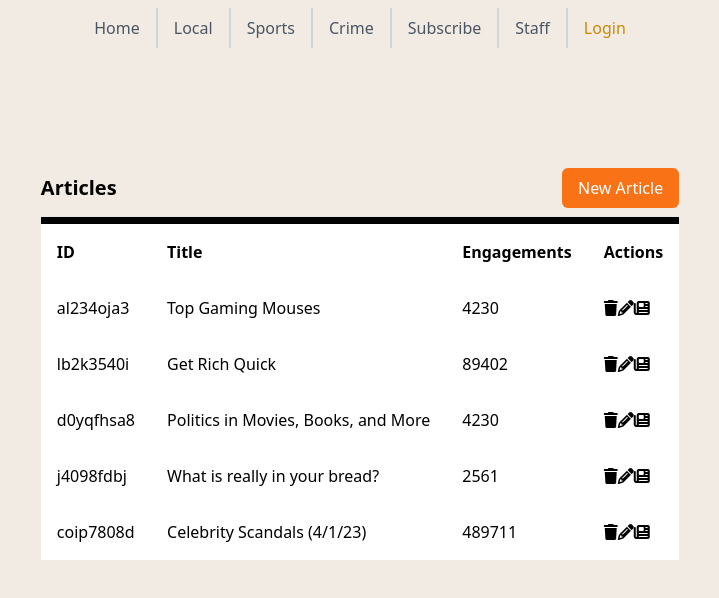
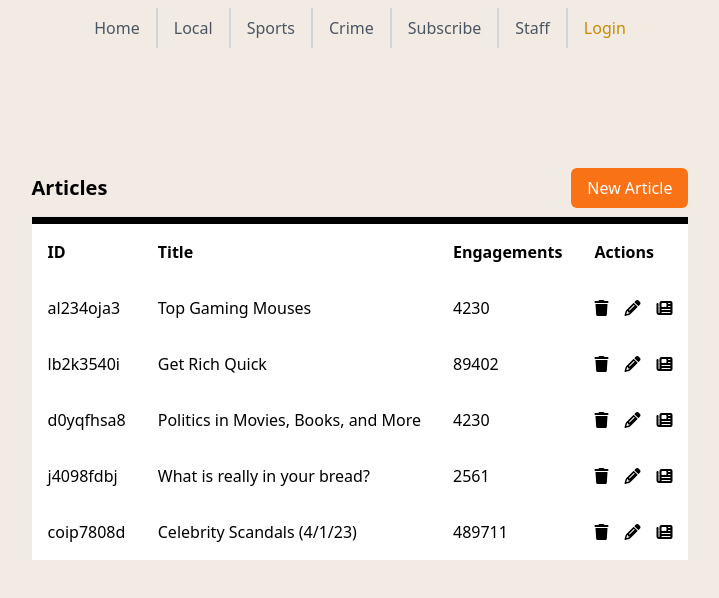
Before and after one commit to Algorithm-Allies/valleyNews, a React (Vite) app in the folder client/: page /auth/business/dashboard in a window 1280 px wide. Shown: the top 598 px of the page, without its empty margins (280-999 px from the left). Built offline with nearby package versions, Linux system fonts and the light colour scheme.

Commit message:
add margin between article action buttons

```diff
--- a/client/src/pages/Business/BusinessPanel.jsx
+++ b/client/src/pages/Business/BusinessPanel.jsx
@@ -46,7 +46,7 @@ function BusinessPanel() {
               <td className="p-4">{article.engagements}</td>
               <td className="p-4">
                 <button><i class="fa-solid fa-trash"></i></button>
-                <button><i class="fa-solid fa-pencil"></i></button>
+                <button><i class="fa-solid fa-pencil mx-4"></i></button>
                 <button><i class="fa-solid fa-newspaper"></i></button>
               </td>
             </tr>
```
